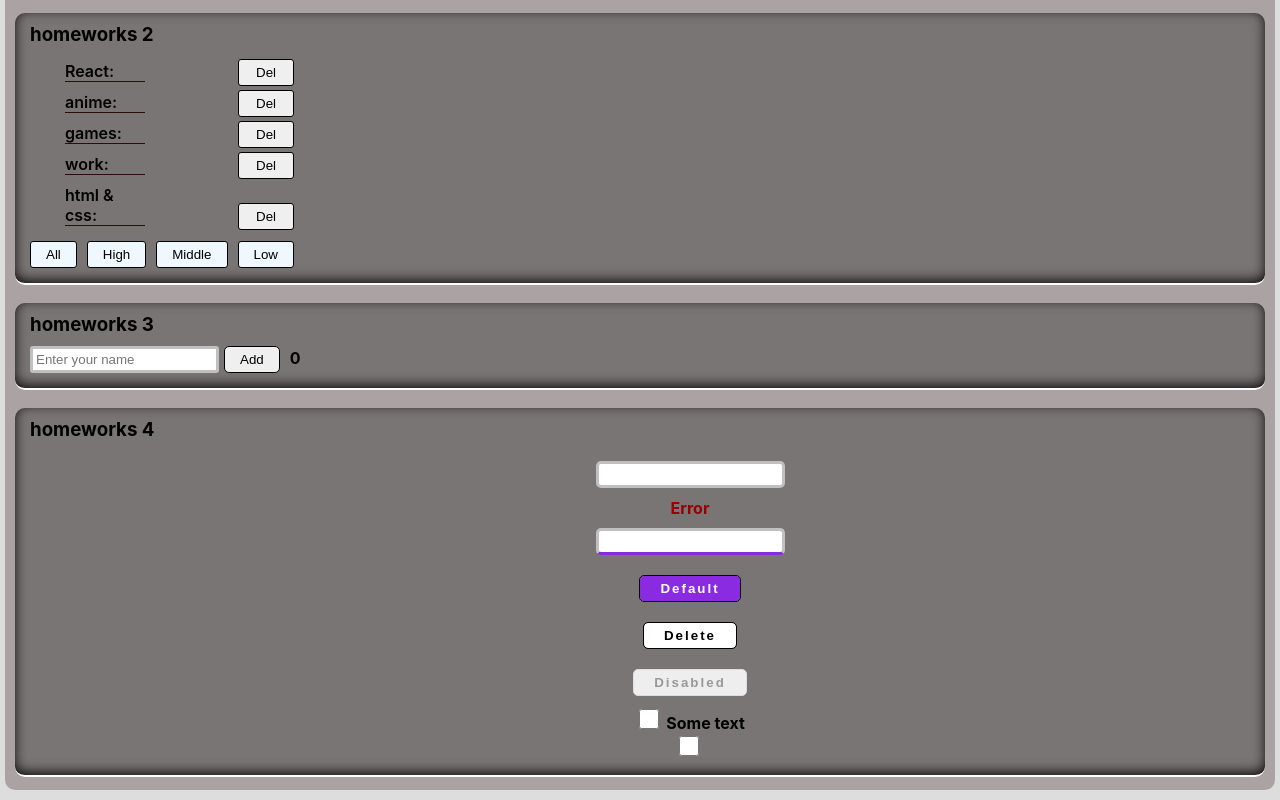
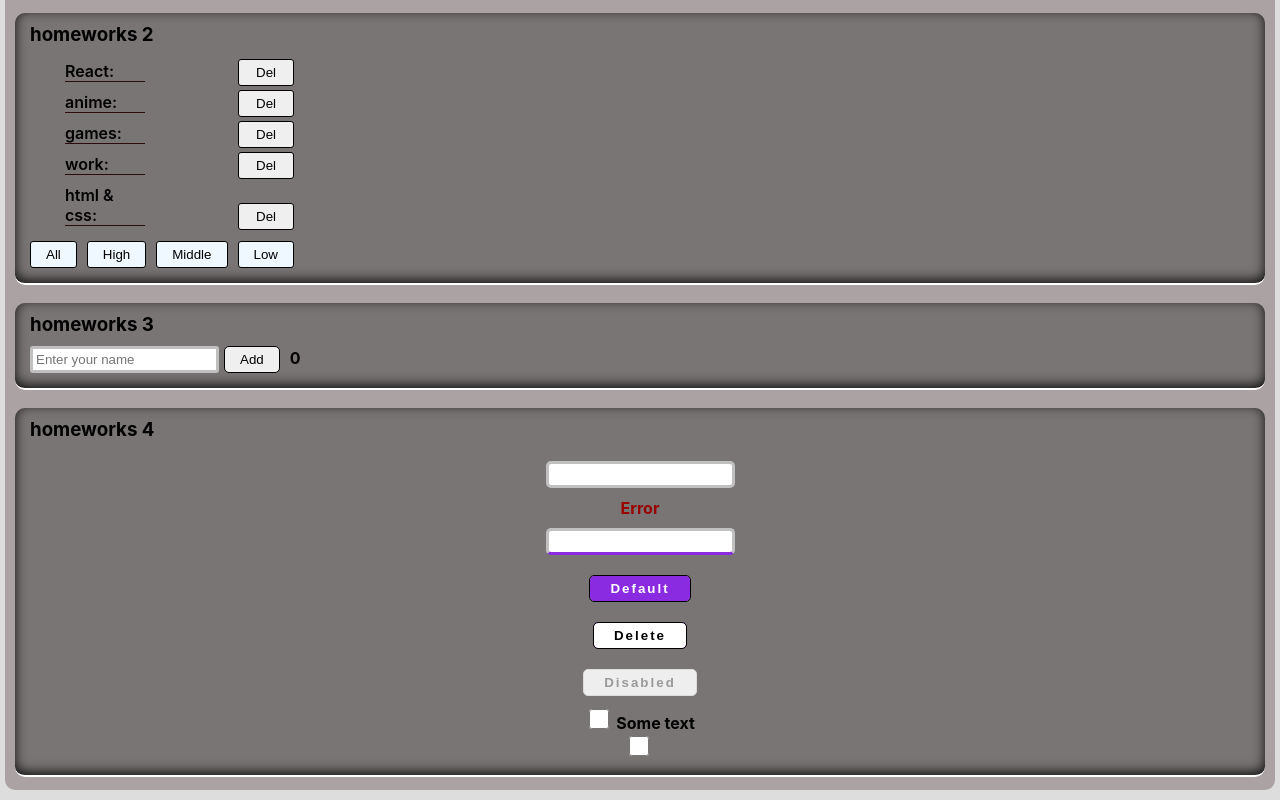
Before and after one commit to Deliriumbad/incubator-homeworks, a React (Create React App) app: page / in a window 1280 px wide. Shown: the part 449-1249 px from the top of the page. Built offline with nearby package versions, Linux system fonts and the light colour scheme.

Commit message:
01.07.22

```diff
--- a/src/p2-homeworks/h4/HW4.module.css
+++ b/src/p2-homeworks/h4/HW4.module.css
@@ -21,7 +21,6 @@
     display: flex;
     flex-direction: column;
     align-items: center;
-    padding-left: 100px;
 }
 
 .testSpanError {
```
